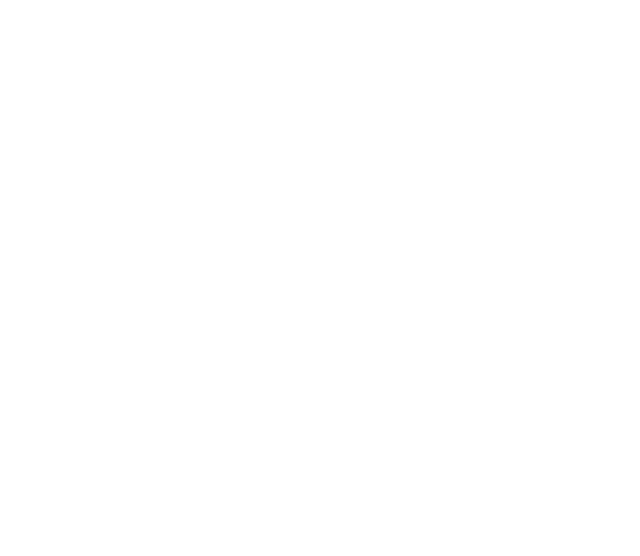
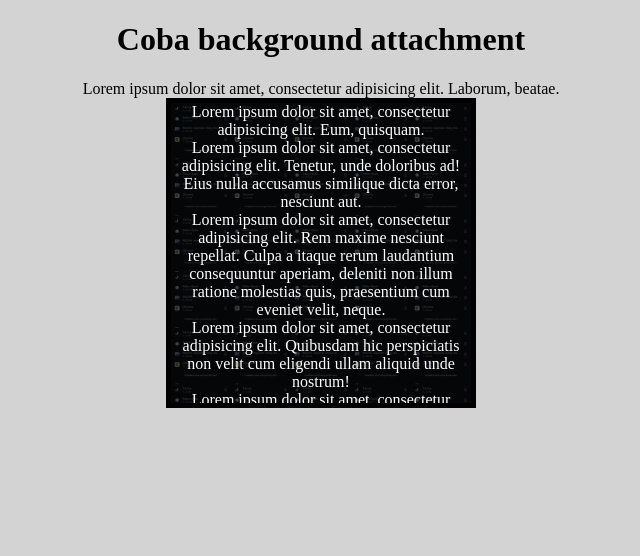
Before and after one commit to mochnoerwahid07-cyber/itw2026_263040068, a plain HTML site: page wpubelajarweb/08-css-dasar/coba-background6.html in a window 1280 px wide. Shown: the whole page, without its empty margins (319-959 px from the left). Drawn offline with Linux system fonts and the light colour scheme.

Commit message:
update coba-background6.html

```diff
--- a/wpubelajarweb/08-css-dasar/coba-background6.html
+++ b/wpubelajarweb/08-css-dasar/coba-background6.html
@@ -4,11 +4,66 @@
 <head>
   <meta charset="UTF-8">
   <meta name="viewport" content="width=device-width, initial-scale=1">
-  <title></title>
+  <title>Coba background Attachment</title>
+
+<style>
+
+  body {
+    text-align: center;
+    background-color: lightgrey;
+  }
+
+  .kotak {
+    height: 300px;
+    width: 300px;
+    border: 5px solid black;
+    margin: auto;
+    background-image: url(img/1a.jpg);
+    background-size: 60px ;
+    background-repeat: round;
+    overflow: auto;
+    background-attachment: local;
+
+
+  }
+
+  .content {
+    color: #fff;
+    background-color: rgb(0 0 0/70%);
+
+
+
+
+  }
+  p {
+    margin: 0;
+  }
+
+
+
+</style>
+
+
+
+
 </head>
 
 <body>
 
+  <h1>Coba background attachment</h1>
+
+  <p>Lorem ipsum dolor sit amet, consectetur adipisicing elit. Laborum, beatae.</p>
+
+  <div class="kotak"> <div class="content">
+    <p>Lorem ipsum dolor sit amet, consectetur adipisicing elit. Eum, quisquam.</p>
+    <p>Lorem ipsum dolor sit amet, consectetur adipisicing elit. Tenetur, unde doloribus ad! Eius nulla accusamus similique dicta error, nesciunt aut.</p>
+    <p>Lorem ipsum dolor sit amet, consectetur adipisicing elit. Rem maxime nesciunt repellat. Culpa a itaque rerum laudantium consequuntur aperiam, deleniti non illum ratione molestias quis, praesentium cum eveniet velit, neque.</p>
+    <p>Lorem ipsum dolor sit amet, consectetur adipisicing elit. Quibusdam hic perspiciatis non velit cum eligendi ullam aliquid unde nostrum!</p>
+
+  <p>Lorem ipsum dolor sit amet, consectetur adipisicing elit. Voluptatum, perferendis, saepe molestias iste eum in voluptatibus iure neque exercitationem ex tempore quam vero quaerat quis! Et voluptates labore hic vel rerum at suscipit commodi, magni, possimus nobis nesciunt accusamus doloribus odio. Sunt facere autem adipisci ipsa eaque, quia, veniam amet!</p>
+
+    </div>
+  </div>
 </body>
 
 </html>
```
